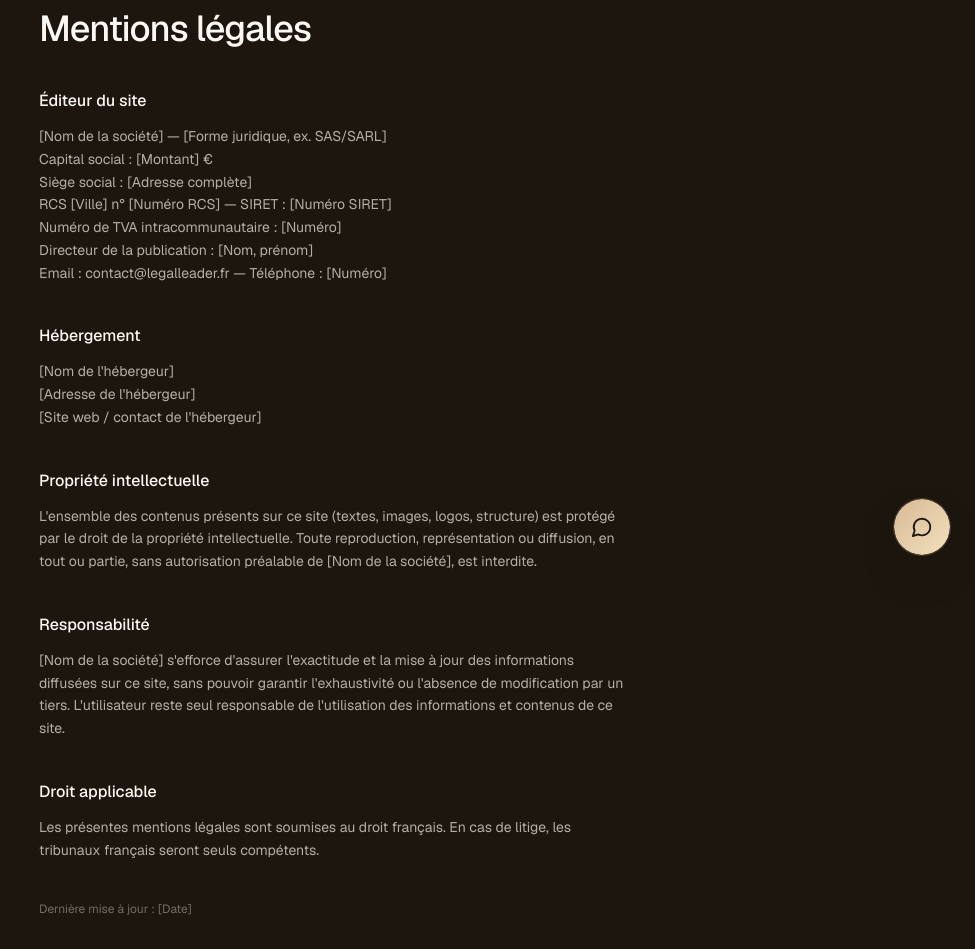
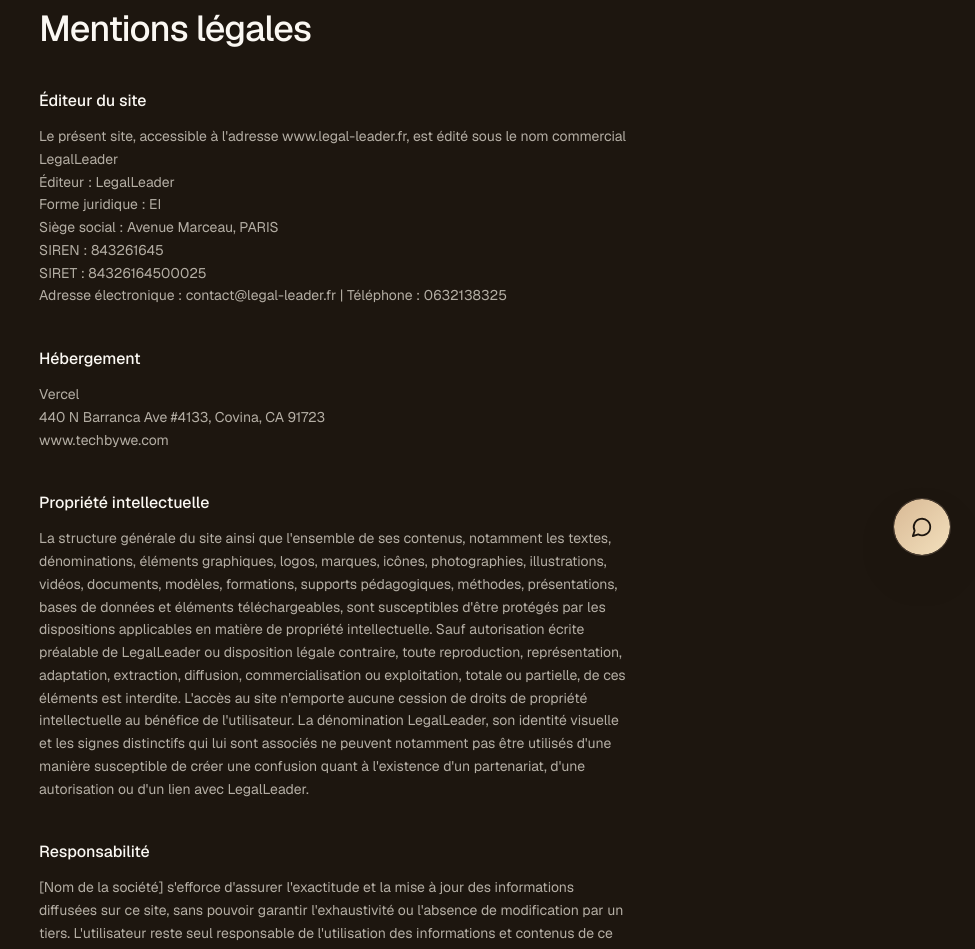
Before and after one commit to unebrune/Legal-Leader, a Next.js app: page /mentions-legales in a window 1280 px wide. Shown: the part 220-1169 px from the top of the page, without its empty margins (305-1280 px from the left). Built offline with nearby package versions, Linux system fonts and the light colour scheme.

Commit message:
Update mentions legales
update mentions legales

```diff
--- a/app/mentions-legales/page.tsx
+++ b/app/mentions-legales/page.tsx
@@ -20,19 +20,20 @@
               Éditeur du site
             </h2>
             <p className="mt-3">
-              [Nom de la société] — [Forme juridique, ex. SAS/SARL]
+              Le présent site, accessible à l'adresse www.legal-leader.fr, est édité sous le nom commercial
+LegalLeader
               <br />
-              Capital social : [Montant] €
+              Éditeur : LegalLeader
               <br />
-              Siège social : [Adresse complète]
+              Forme juridique : EI
               <br />
-              RCS [Ville] n° [Numéro RCS] — SIRET : [Numéro SIRET]
+              Siège social : Avenue Marceau, PARIS
               <br />
-              Numéro de TVA intracommunautaire : [Numéro]
+              SIREN : 843261645
               <br />
-              Directeur de la publication : [Nom, prénom]
+              SIRET : 84326164500025
               <br />
-              Email : contact@legalleader.fr — Téléphone : [Numéro]
+              Adresse électronique : contact@legal-leader.fr | Téléphone : 0632138325
             </p>
           </div>
 
@@ -41,11 +42,11 @@
               Hébergement
             </h2>
             <p className="mt-3">
-              [Nom de l'hébergeur]
+              Vercel
               <br />
-              [Adresse de l'hébergeur]
+              440 N Barranca Ave #4133, Covina, CA 91723
               <br />
-              [Site web / contact de l'hébergeur]
+              www.techbywe.com
             </p>
           </div>
 
@@ -54,11 +55,19 @@
               Propriété intellectuelle
             </h2>
             <p className="mt-3">
-              L'ensemble des contenus présents sur ce site (textes, images,
-              logos, structure) est protégé par le droit de la propriété
-              intellectuelle. Toute reproduction, représentation ou
-              diffusion, en tout ou partie, sans autorisation préalable de
-              [Nom de la société], est interdite.
+              La structure générale du site ainsi que l'ensemble de ses contenus, notamment les textes,
+dénominations, éléments graphiques, logos, marques, icônes, photographies, illustrations, vidéos,
+documents, modèles, formations, supports pédagogiques, méthodes, présentations, bases de données
+et éléments téléchargeables, sont susceptibles d'être protégés par les dispositions applicables en
+matière de propriété intellectuelle.
+Sauf autorisation écrite préalable de LegalLeader ou disposition légale contraire, toute reproduction,
+représentation, adaptation, extraction, diffusion, commercialisation ou exploitation, totale ou
+partielle, de ces éléments est interdite.
+L'accès au site n'emporte aucune cession de droits de propriété intellectuelle au bénéfice de
+l'utilisateur.
+La dénomination LegalLeader, son identité visuelle et les signes distinctifs qui lui sont associés ne
+peuvent notamment pas être utilisés d'une manière susceptible de créer une confusion quant à
+l'existence d'un partenariat, d'une autorisation ou d'un lien avec LegalLeader.
             </p>
           </div>
 
@@ -80,14 +89,24 @@
               Droit applicable
             </h2>
             <p className="mt-3">
-              Les présentes mentions légales sont soumises au droit
-              français. En cas de litige, les tribunaux français seront
-              seuls compétents.
+              LegalLeader met en œuvre les moyens raisonnablement nécessaires pour assurer la qualité et la
+sécurité de son site.
+L'utilisateur demeure néanmoins responsable :
+* du matériel et de la connexion qu'il utilise ;
+* de la sécurité de ses identifiants ;
+* des informations et documents qu'il communique ;
+* de l'exactitude, de l'exhaustivité et de l'actualité des éléments transmis ;
+* du respect des délais et obligations qui lui incombent lorsqu'ils ne font pas expressément partie
+d'une mission confiée et acceptée par LegalLeader.
+LegalLeader ne pourra être tenue responsable des conséquences résultant d'informations inexactes,
+incomplètes, frauduleuses, tardives ou non communiquées par l'utilisateur.
+Aucune disposition des présentes mentions légales ne saurait toutefois avoir pour objet ou pour effet
+d'exclure ou de limiter une responsabilité qui ne pourrait légalement l'être.
             </p>
           </div>
 
           <p className="text-xs text-beige-100/40">
-            Dernière mise à jour : [Date]
+            Dernière mise à jour : 04/09/2026
           </p>
         </div>
       </div>
```
